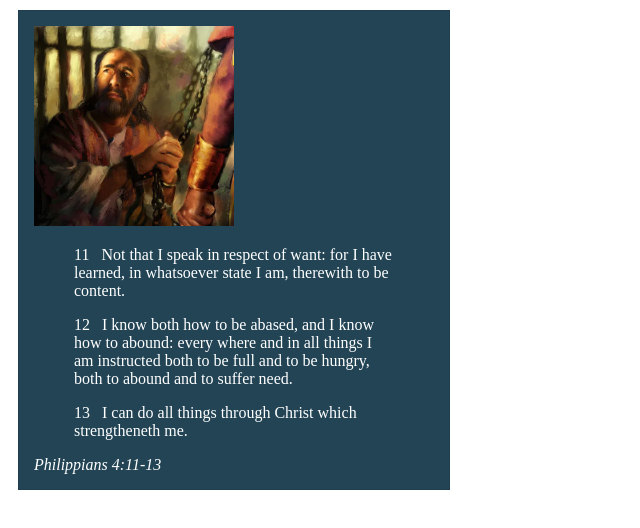
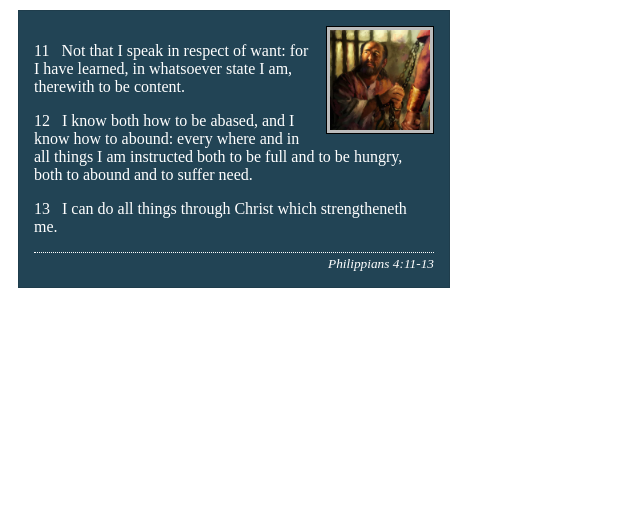
Before and after one commit to santisb001/wdd130, a plain HTML site: page week02/box-model.html in a window 1280 px wide. Shown: the whole page, without its empty margins (0-640 px from the left). Drawn offline with Linux system fonts and the light colour scheme.

Commit message:
box model css

```diff
--- a/week02/styles/box-model.css
+++ b/week02/styles/box-model.css
@@ -7,8 +7,24 @@
     color: #fff;
 }
 
-.callout img {}
+.callout img {
+    float: right;
+    margin: 0 0 10px 15px;
+    border: 1px solid #000;
+    padding: 3px;
+    background-color: #bbb;
+    width: 100px;
+    height: auto;
+}
 
-blockquote {}
+blockquote {
+    margin: 0;
+}
 
-cite {}
+cite {
+    display: block;
+    border-top: 1px dotted #fff;
+    padding-top: 3px;
+    text-align: right;
+    font-size: smaller;
+}
```
